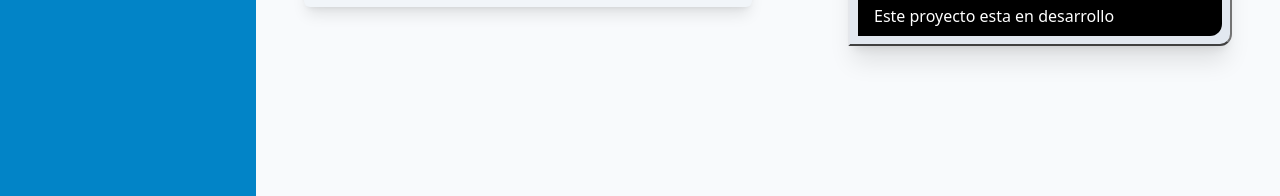
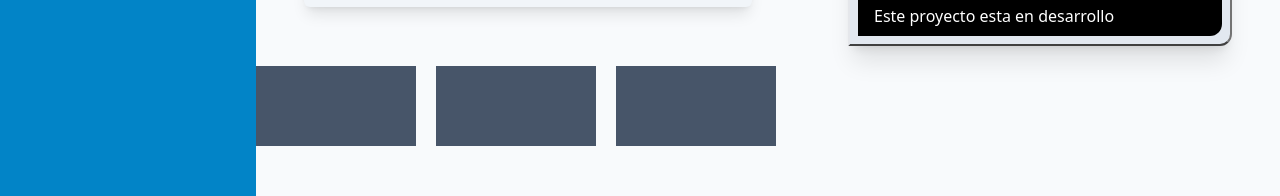
Before and after one commit to Toms-29/portfolio, a React (Vite) app: page / in a window 1280 px wide. Shown: the part 2292-2488 px from the top of the page. Built offline with nearby package versions, Linux system fonts and the light colour scheme.

Commit message:
Carrusel.jsx creado

```diff
--- /dev/null
+++ b/src/components/CONTAINER/Carrusel.jsx
@@ -0,0 +1,17 @@
+
+
+const Carrusel = () => {
+
+
+    return (
+        <>
+            <div className="max-w-md flex gap-5">
+                <div className="min-w-40 min-h-20 bg-slate-600"></div>
+                <div className="min-w-40 min-h-20 bg-slate-600"></div>
+                <div className="min-w-40 min-h-20 bg-slate-600"></div>
+            </div>
+        </>
+    )
+}
+
+export default Carrusel
--- a/src/components/PRESENTATION/Aside.jsx
+++ b/src/components/PRESENTATION/Aside.jsx
@@ -1,4 +1,5 @@
 import Cards from '../CONTAINER/Cards'
+import Carrusel from '../CONTAINER/Carrusel'
 
 function Aside() {
 
@@ -21,7 +22,9 @@ function Aside() {
                             descriptionStyle="border-t-2 border-t-neutral-700 bg-black text-white rounded-br-xl py-2 px-4" >
                         </Cards>
                     </section>
+                    <Carrusel></Carrusel>
                 </article>
+
 
             </aside>
 
```
